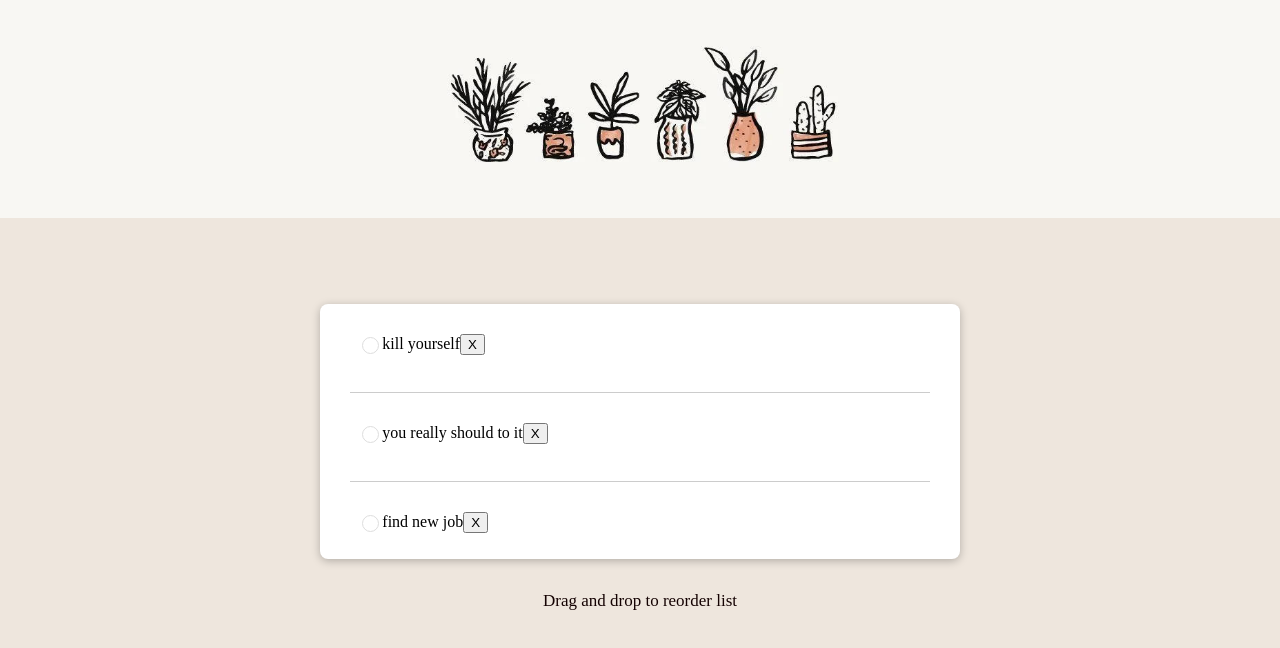
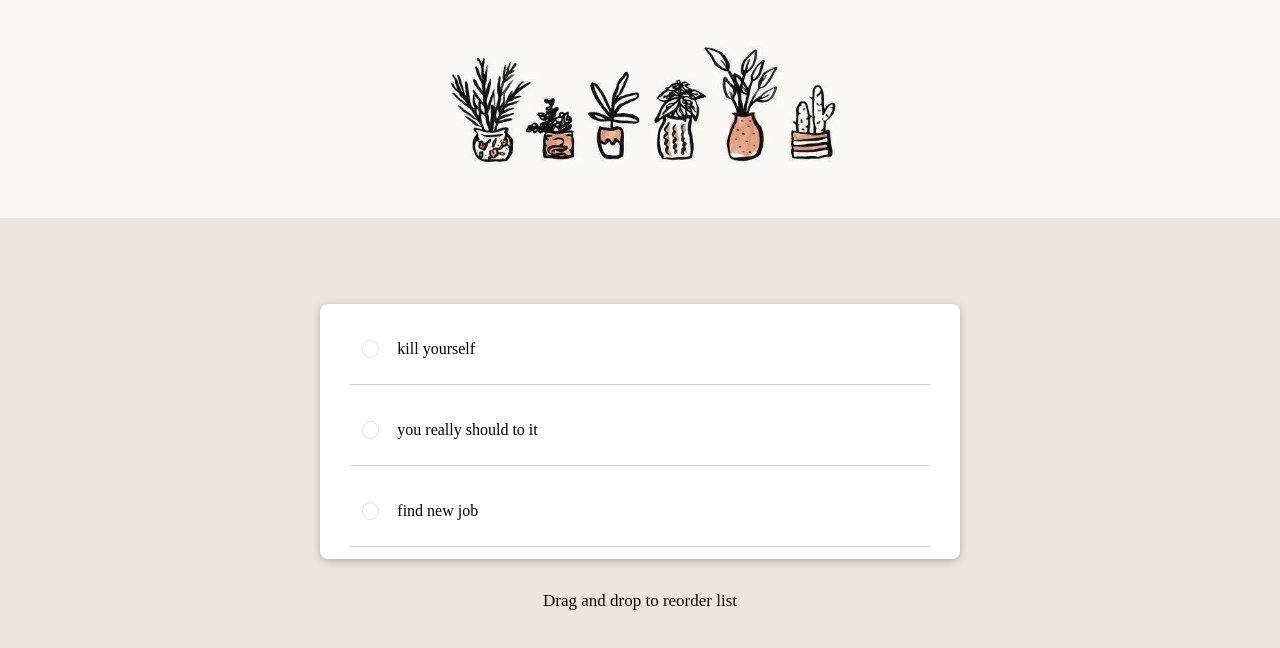
Before and after one commit to alexandra26arkhipenko/test-todo-react, a React (Create React App) app: page / in a window 1280 px wide. Shown: the top 648 px of the page. Built offline with nearby package versions, Linux system fonts and the light colour scheme.

Commit message:
button element

```diff
--- a/src/components/Todos/Todo/Todo.js
+++ b/src/components/Todos/Todo/Todo.js
@@ -1,16 +1,20 @@
+import Button from "../../UI/Button/Button";
 import Checkbox from "../../UI/Checkbox/Checkbox";
+
 import classes from "./Todo.module.css";
 
 const Todo = (props) => {
+  const deleteHandler = () => {};
+
   return (
     <li>
       <div className={classes.checkbox}>
         <Checkbox />
       </div>
       <div className={classes.text}>{props.text}</div>
-      <div className={classes.delete}>
-        <button>X</button>
-      </div>
+      <Button type="button" className={classes.delete} onClick={deleteHandler}>
+        X
+      </Button>
     </li>
   );
 };
--- a/src/components/Todos/Todo/Todo.module.css
+++ b/src/components/Todos/Todo/Todo.module.css
@@ -4,8 +4,20 @@
 
 .text{
     display:inline-block;
+    margin-left: 15px;
 }
 
-.delete{
-    display:inline-block;
+.delete {
+    margin-left: auto;
+    outline: none;
+    color: #e8e8e8;
+    display: none;
 }
+
+.delete:hover {
+    color: rgb(114, 12, 12);
+}
+
+li:hover .delete {
+    display: block;
+}
--- a/src/components/Todos/TodoList/TodoList.module.css
+++ b/src/components/Todos/TodoList/TodoList.module.css
@@ -13,10 +13,11 @@
 
 .todos ul::-webkit-scrollbar {
   width: 0.3em;
-  color: aqua;
 }
 .todos ul::-webkit-scrollbar-track {
   box-shadow: inset 0 0 6px rgb(238, 230, 221);
+  margin-top: 10px;
+  margin-bottom: 10px;
 }
 
 .todos ul::-webkit-scrollbar-thumb {
@@ -31,7 +32,11 @@
   margin-left: 30px;
   margin-right: 30px;
   height: 50px;
-  padding-top: 30px;
+  padding-top: 20px;
+  padding-bottom: 10px;
+  align-items: center;
+  text-align: left;
+  display: flex;
 }
 
 .todos li:last-child {
--- /dev/null
+++ b/src/components/UI/Button/Button.js
@@ -0,0 +1,15 @@
+import classes from "./Button.module.css";
+
+const Button = (props) => {
+  return (
+    <button
+      type={props.type || "button"}
+      onClick={props.onClick}
+      className={`${classes.button} ${props.className}`}
+    >
+      {props.children}
+    </button>
+  );
+};
+
+export default Button;
--- /dev/null
+++ b/src/components/UI/Button/Button.module.css
@@ -0,0 +1,6 @@
+.button {
+  color: #e0b8b8;
+  background-color: transparent;
+  border: none;
+  cursor: pointer;
+}
```
